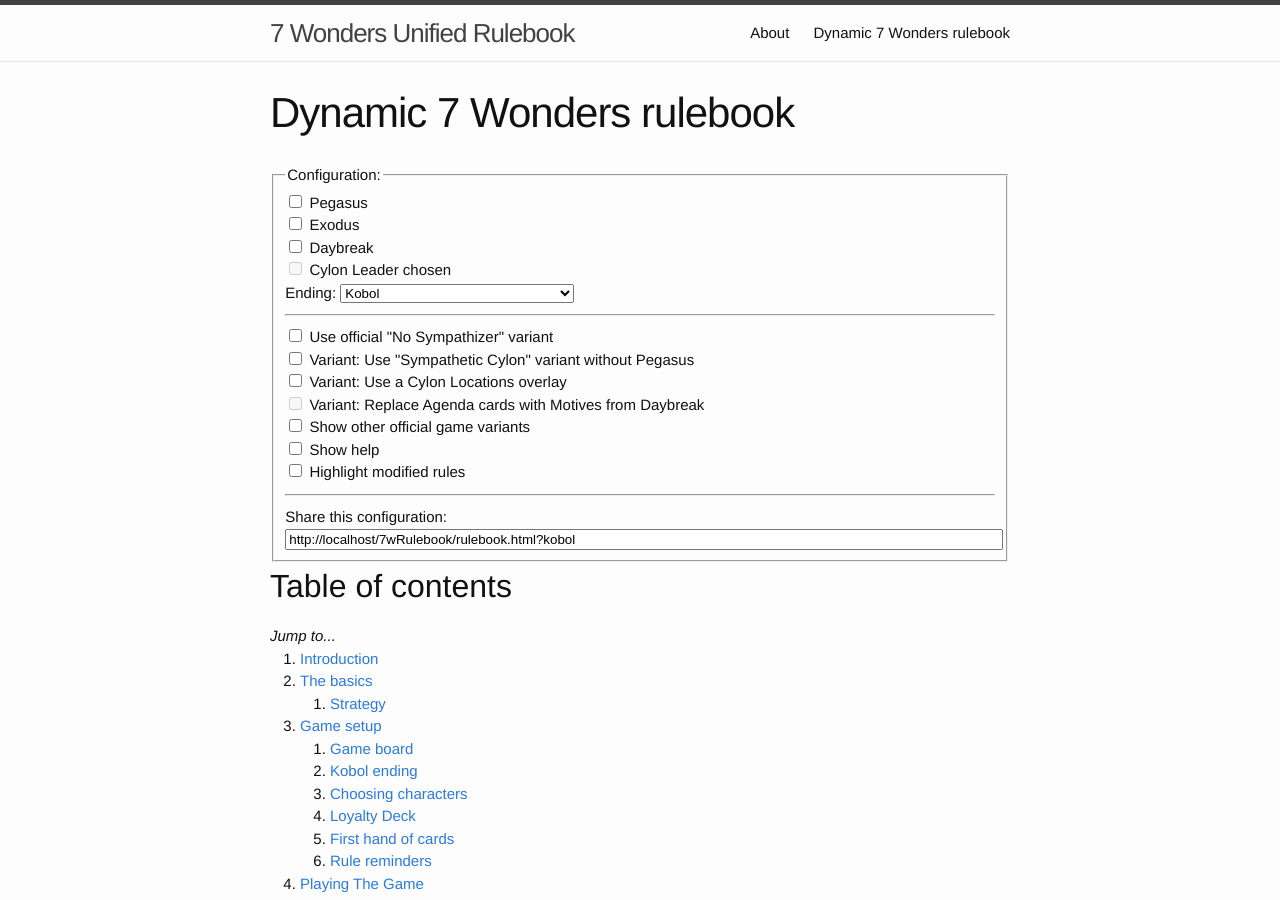
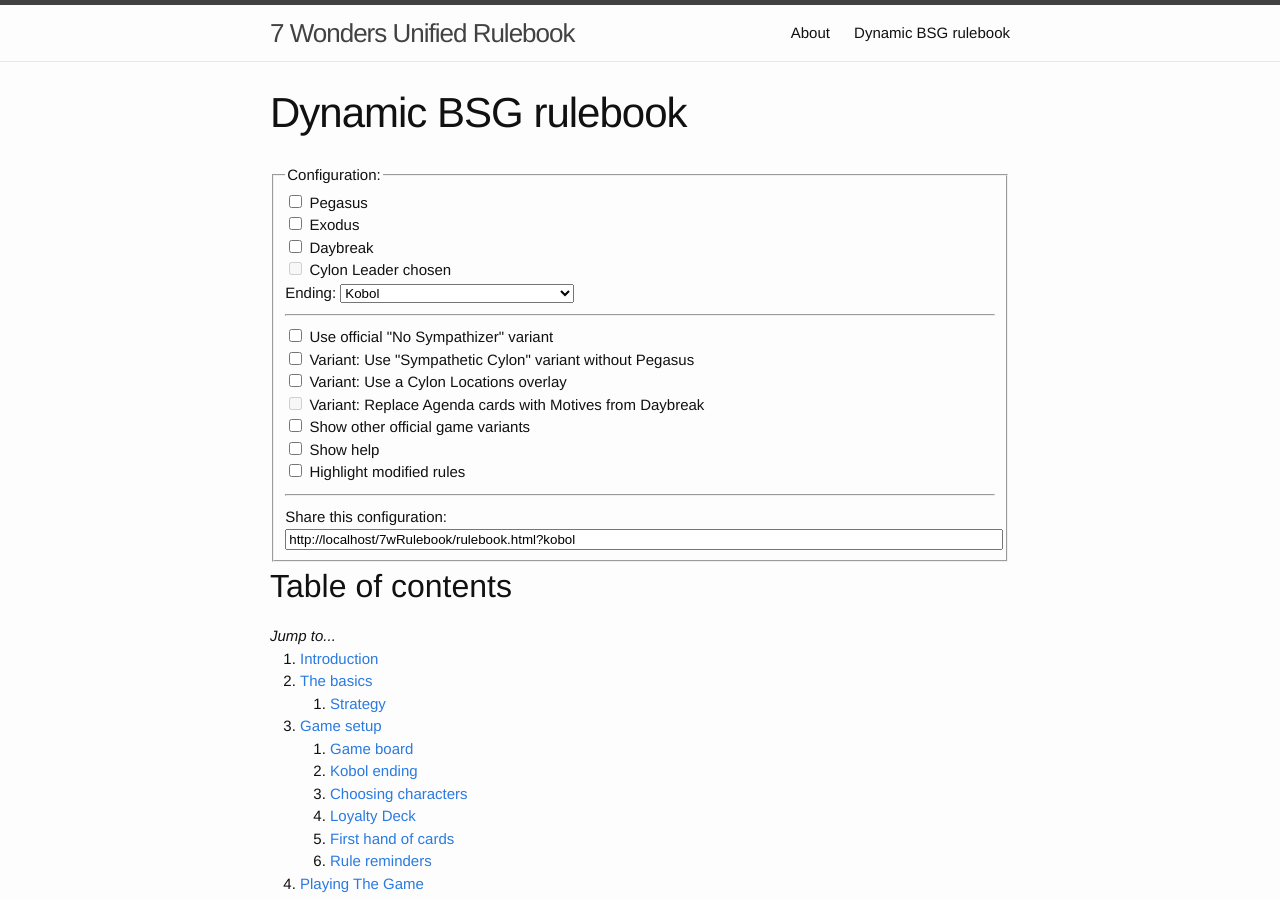
Before and after one commit to LironCareto/7wRulebook, a Jekyll site: the page built from rulebook.md, in a window 1280 px wide and 900 px high. Built offline with Jekyll 4.4.1, drawn with Linux system fonts in a browser that asks for light colours.

Commit message:
rollback to BSG rulebook.md

```diff
--- a/rulebook.md
+++ b/rulebook.md
@@ -1,13 +1,13 @@
 ---
 layout: page
-title: Dynamic 7 Wonders rulebook
+title: Dynamic BSG rulebook
 toc: true
 toc_stop_autofire: true
 ---
 
 <script type="text/javascript">
 
-function toggleEd() {
+function toggleCL() {
   return toggle('#cylonleader');
 }
 
```
